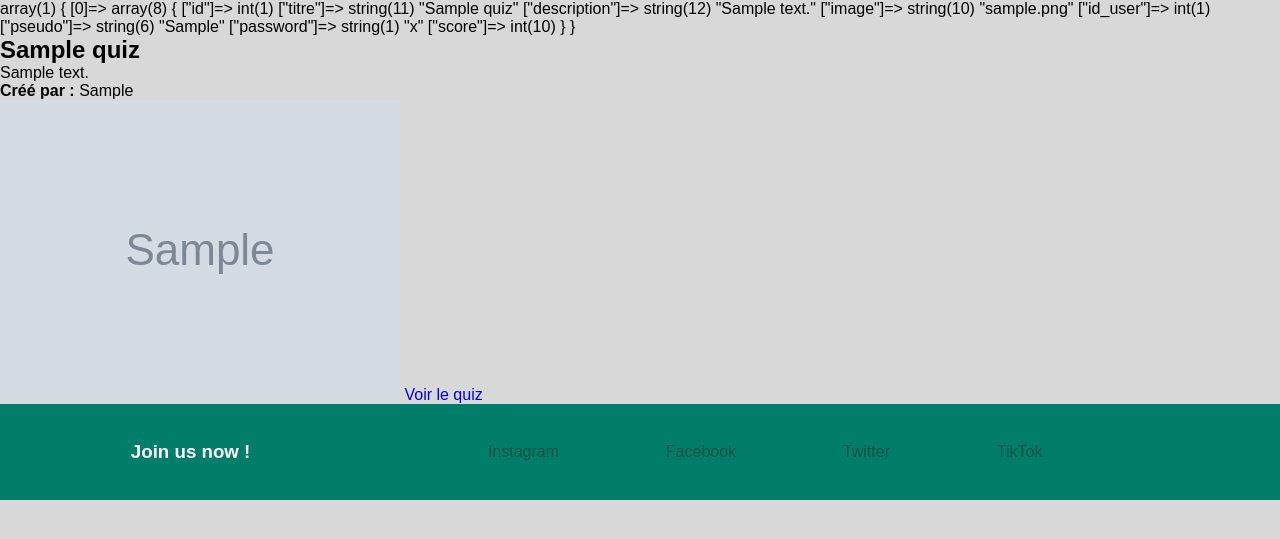
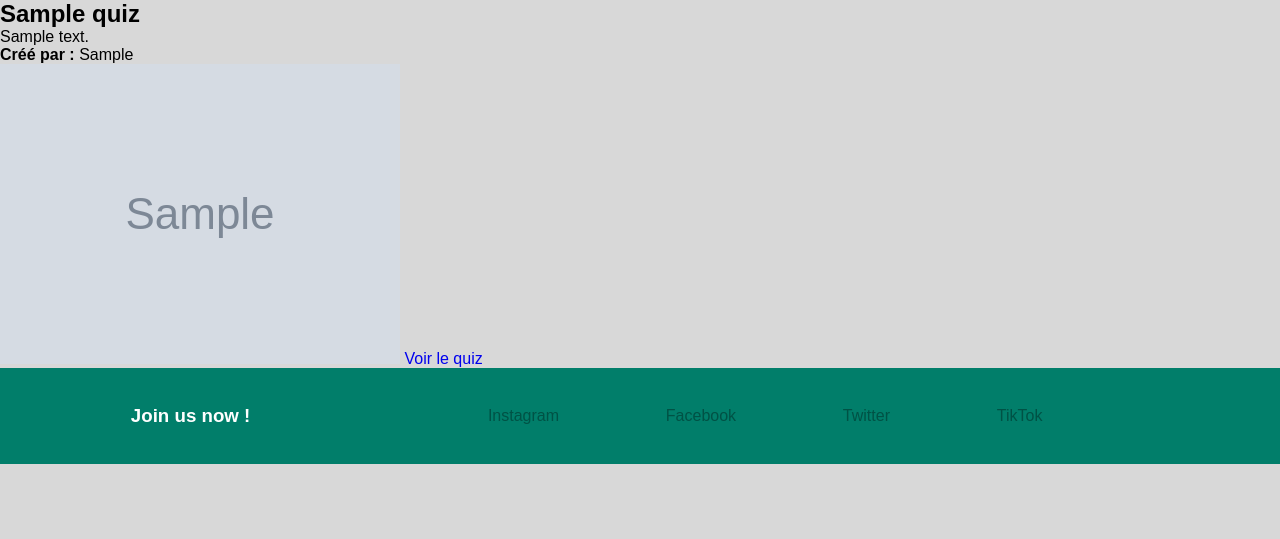
Before and after one commit to sandraMassonF/quiznight, a PHP site: page / in a window 1280 px wide. Shown: the part 128-667 px from the top of the page. Run offline with PHP 8.4, Linux system fonts and the light colour scheme; tables that the repository leaves empty hold one stand-in row (values such as "Sample post"); grey boxes marked "Sample" are stand-in pictures.

Commit message:
retrieval of quiz data by users

```diff
--- a/index.php
+++ b/index.php
@@ -51,7 +51,7 @@ $quizUser = $newQuiz->getAllQuizByUser();
     </header>
 
     <div class="quiz-container">
-    <?php var_dump($quizUser); foreach ($quizUser as $quiz): ?>
+    <?php foreach ($quizUser as $quiz): ?>
         <div class="quiz-card">
             <h2><?= $quiz['titre'] ?></h2>
             <p><?= $quiz['description'] ?></p>
--- a/page/Class.User.php
+++ b/page/Class.User.php
@@ -79,7 +79,6 @@ public function inscription(){
             echo '<p class="alert">Veuillez remplir tous les champs</p>';
         }
     }
-
 }
 
 }
```
